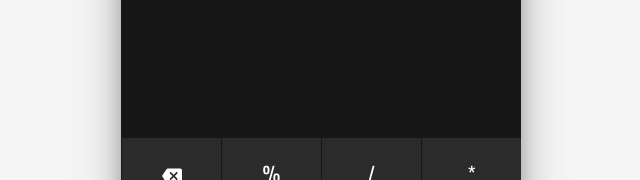
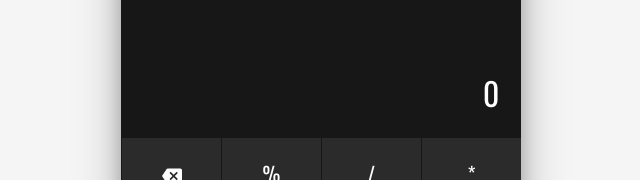
Before and after one commit to mafzalashraf4044/react-calculator-app, a React (Create React App) app: page / in a window 1280 px wide. Shown: the part 202-382 px from the top of the page, without its empty margins (319-959 px from the left). Built offline with nearby package versions, Linux system fonts and the light colour scheme.

Commit message:
scroll bar and its styling added, functionality improved, misc bug fixes

```diff
--- a/public/css/styles.css
+++ b/public/css/styles.css
@@ -38,24 +38,55 @@ body {
 
 .main-container .calculator .display-screen .history {
     width: 100%;
-    height: 166px;
+    height: 156px;
     overflow-y: auto;
     font-size: 14px;
     text-align: left;
     letter-spacing: 4px;
 }
 
+.history::-webkit-scrollbar {
+  width: 5px;
+}
+
+.history::-webkit-scrollbar-track {
+  background: rgba(255,255,255,0.2);
+}
+
+.history::-webkit-scrollbar-thumb {
+  background: #2B2B2B;
+}
+
+
 .main-container .calculator .display-screen .history > div{
     line-height: 30px;
+    margin-right: 10px;
+}
+
+.main-container .calculator .display-screen .history > div:not(:last-child){
+    border-bottom: 1px solid rgba(255,255,255,0.2);
 }
 
 .main-container .calculator .display-screen .editable-screen {
     width: 100%;
-    height: 50px;
+    height: 60px;
     overflow-x: auto;
     font-size: 32px;
     text-align: right;
     letter-spacing: 6px;
+}
+
+.editable-screen::-webkit-scrollbar {
+  width: 5px;
+  height: 5px;
+}
+
+.editable-screen::-webkit-scrollbar-track {
+  background: rgba(255,255,255,0.2);
+}
+
+.editable-screen::-webkit-scrollbar-thumb {
+  background: #2B2B2B;
 }
 
 .main-container .calculator .keypad {
--- a/src/components/App.js
+++ b/src/components/App.js
@@ -50,29 +50,53 @@ export default class App extends Component {
         };
     }
 
+    /**
+     * This method will handle all key presses.
+     * 1- Key presses will generate expression to be executed.
+     * 2- Execution of expression will be handled in this method.
+     * 3- Backspace and other actions will be handled in this method
+     */
     onKeyPress = (event) => {
-        let id = event.currentTarget.id;
+        let pressedKey = event.currentTarget.id;
 
-        console.log("id", id)
+        //Key presses with numeric text and operators will be handled here
+        if (pressedKey !== keys.BACK_SPACE && pressedKey !== keys.EVALUATE && pressedKey !== keys.ANS && pressedKey != keys.SQUARE_ROOT) {
 
-        if(id !== keys.BACK_SPACE && id !== keys.EVALUATE && id !== keys.ANS && id != keys.SQUARE_ROOT){
             this.setState((prevState, props) => ({
                 errTxt: "",
-                expression: prevState.expression+id,
-                expressionCopy: prevState.expression+id,
-                currentAnsHistoryIndex: prevState.ansHistory.length-1
+                expression: prevState.expression + pressedKey,
+                expressionCopy: prevState.expression + pressedKey, //creating copy of expression for answer functionality
+                currentAnsHistoryIndex: prevState.ansHistory.length > 0 ? prevState.ansHistory.length - 1 : 0 //reseting answer index on keypress
             }));
-        }else if(id === keys.BACK_SPACE){
+
+        } else if (pressedKey === keys.BACK_SPACE) {
+
             this.setState((prevState, props) => ({
                 errTxt: "",
-                expression: prevState.expression.slice(0, prevState.expression.length-1),
-                expressionCopy: prevState.expression.slice(0, prevState.expression.length-1),
+                currentAnsHistoryIndex: prevState.ansHistory.length,
+                expression: prevState.expression.slice(0, prevState.expression.length - 1),
+                expressionCopy: prevState.expression.slice(0, prevState.expression.length - 1),
             }));
-        }else if(id === keys.EVALUATE || id === keys.SQUARE_ROOT){
+
+        } else if (pressedKey === keys.EVALUATE || pressedKey === keys.SQUARE_ROOT) {
+
+            this.evaluateExpression(pressedKey);
+
+        } else if (pressedKey === keys.ANS && this.state.ansHistory.length > 0) {
+
+            this.setState((prevState, props) => ({
+                currentAnsHistoryIndex: prevState.currentAnsHistoryIndex === 0 ? prevState.ansHistory.length - 1 : prevState.currentAnsHistoryIndex - 1,
+                expression: prevState.expressionCopy + prevState.ansHistory[prevState.currentAnsHistoryIndex],
+            }));
+
+        }
+    }
+
+    evaluateExpression = (pressedKey) => {
         try {
             let result = eval(this.state.expression).toString();
 
-                if(id === keys.SQUARE_ROOT){
+            if(pressedKey === keys.SQUARE_ROOT){
                 result = Math.sqrt(result);
             }
 
@@ -80,25 +104,17 @@ export default class App extends Component {
                 result = Number(result).toPrecision(12);
             }
 
-                let expressionHistory = id === keys.SQUARE_ROOT ? '^/(' + this.state.expression + ') = ' + result : this.state.expression + ' = ' + result;
+            let expressionHistory = (pressedKey === keys.SQUARE_ROOT) ? '√(' + this.state.expression + ') = ' + result : this.state.expression + ' = ' + result;
 
             this.setState((prevState, props) => ({
-                    expression: result,
-                    expressionCopy: result,
+                expression: "",
+                expressionCopy: "",
                 ansHistory: [...prevState.ansHistory, result],
                 history: [...prevState.history, expressionHistory],
                 currentAnsHistoryIndex: prevState.ansHistory.length,
             }));
         } catch (error) {
-                console.log("err", error);
             this.setState({errTxt: "Invalid Expression.", expression: ""});
-            }
-        }else if(id === keys.ANS){
-
-            this.setState((prevState, props) => ({
-                currentAnsHistoryIndex: prevState.currentAnsHistoryIndex === 0 ? prevState.ansHistory.length - 1 : prevState.currentAnsHistoryIndex - 1,
-                expression: prevState.expressionCopy + prevState.ansHistory[prevState.currentAnsHistoryIndex],
-            }));
         }
     }
 
--- a/src/components/DisplayScreen.js
+++ b/src/components/DisplayScreen.js
@@ -7,6 +7,16 @@ import PropTypes from 'prop-types';
 import {Grid, Row, Col} from 'react-bootstrap';
 
 class DisplayScreen extends Component{
+
+    getEditableScreenTxt = () => {
+        if(this.props.errTxt !== ""){
+            return this.props.errTxt;
+        }else if(this.props.expression === ""){
+            return "0";
+        }
+
+        return this.props.expression;
+    }
 
     render(){
         return (
@@ -21,7 +31,7 @@ class DisplayScreen extends Component{
                             }
                         </div>
                         <div className="editable-screen">
-                            {this.props.errTxt ? this.props.errTxt : this.props.expression}
+                            {this.getEditableScreenTxt()}
                         </div>
                     </Col>
                 </Row>
--- a/src/constants/keypadConstants.js
+++ b/src/constants/keypadConstants.js
@@ -18,8 +18,8 @@ export const DIVIDE      = "/";
 export const DECIMAL     = ".";
 export const PERCENTAGE  = "%";
 export const SQUARE_ROOT = "sq-root";
-export const ANS        = "ans"
 
 //Operations
+export const ANS        = "ans"
 export const EVALUATE   = "=";
 export const BACK_SPACE = "bk-space";
```
Lines whose indentation alone changed are shown as unchanged.
